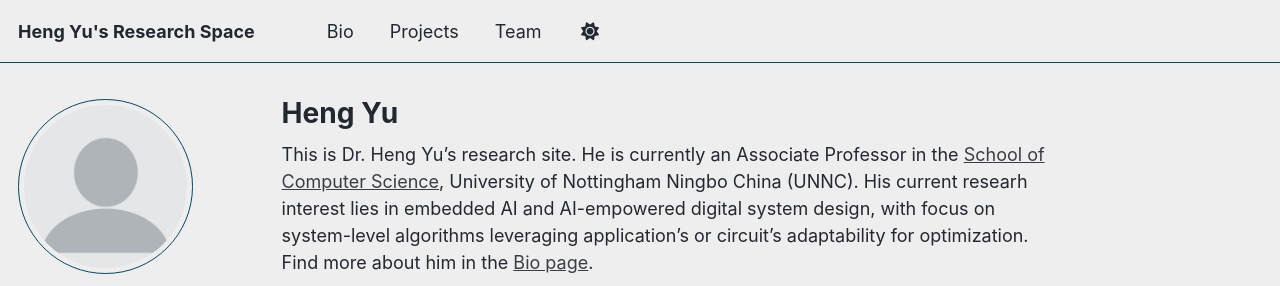
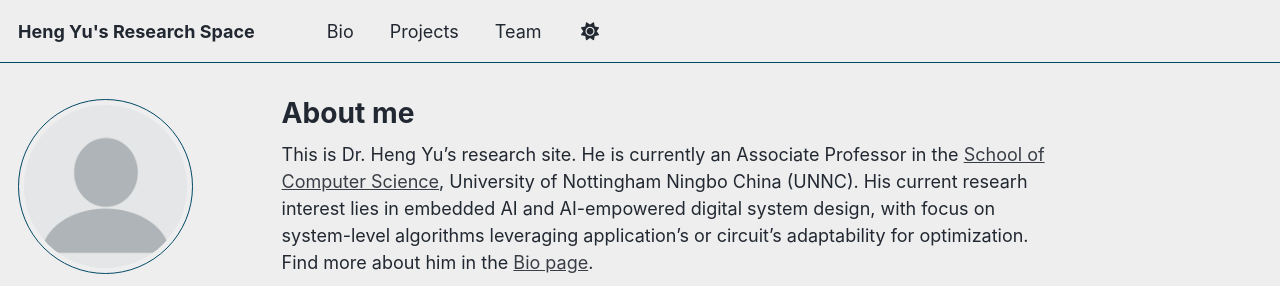
Before and after one commit to eleyuheng/eleyuheng.github.io, a Jekyll site: the page built from _pages/about.md, in a window 1280 px wide and 900 px high. Shown: the top 286 px of the window. Built offline with Jekyll 4.4.1, drawn with Linux system fonts in a browser that asks for light colours; some web fonts are replaced; a script that is not in the unit is left out.

Commit message:
Update about.md

```diff
--- a/_pages/about.md
+++ b/_pages/about.md
@@ -1,6 +1,6 @@
 ---
 permalink: /
-title: "Heng Yu"
+title: "About me"
 author_profile: true
 redirect_from:
   - /about/
```
